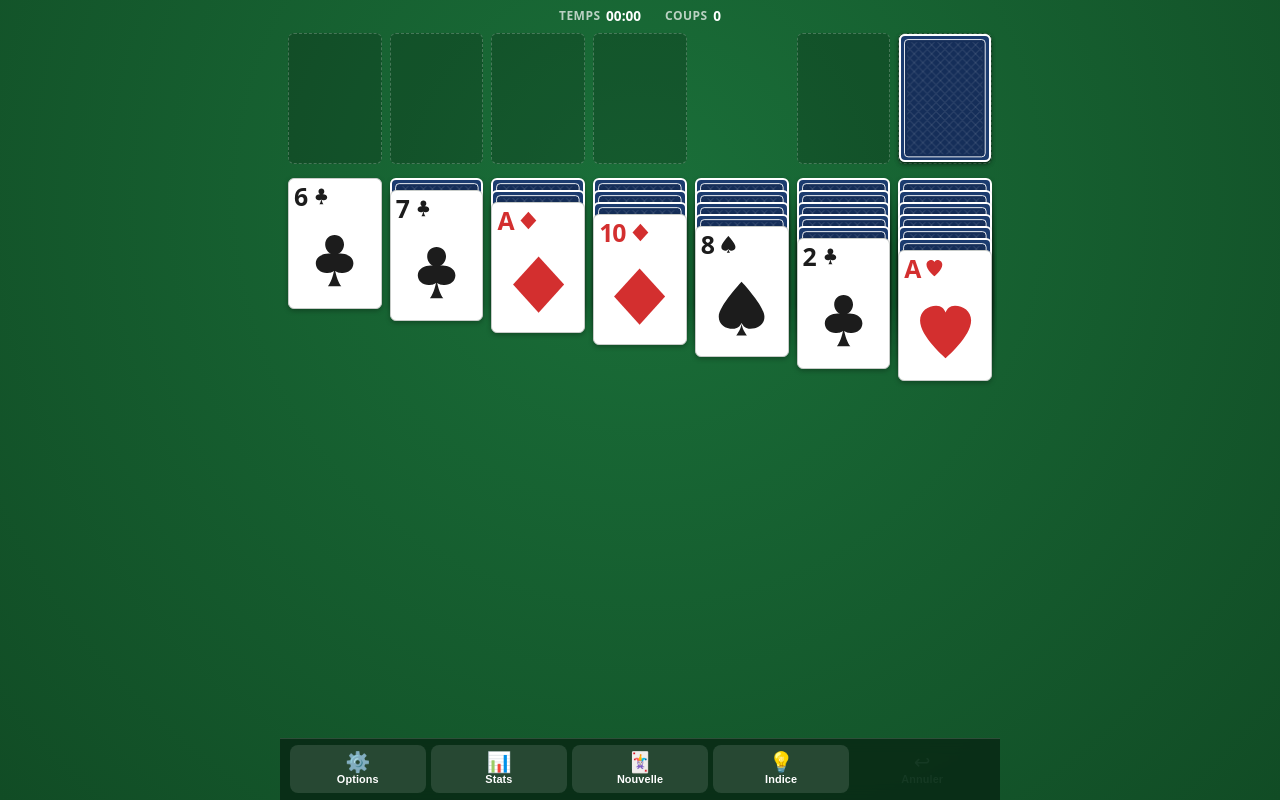
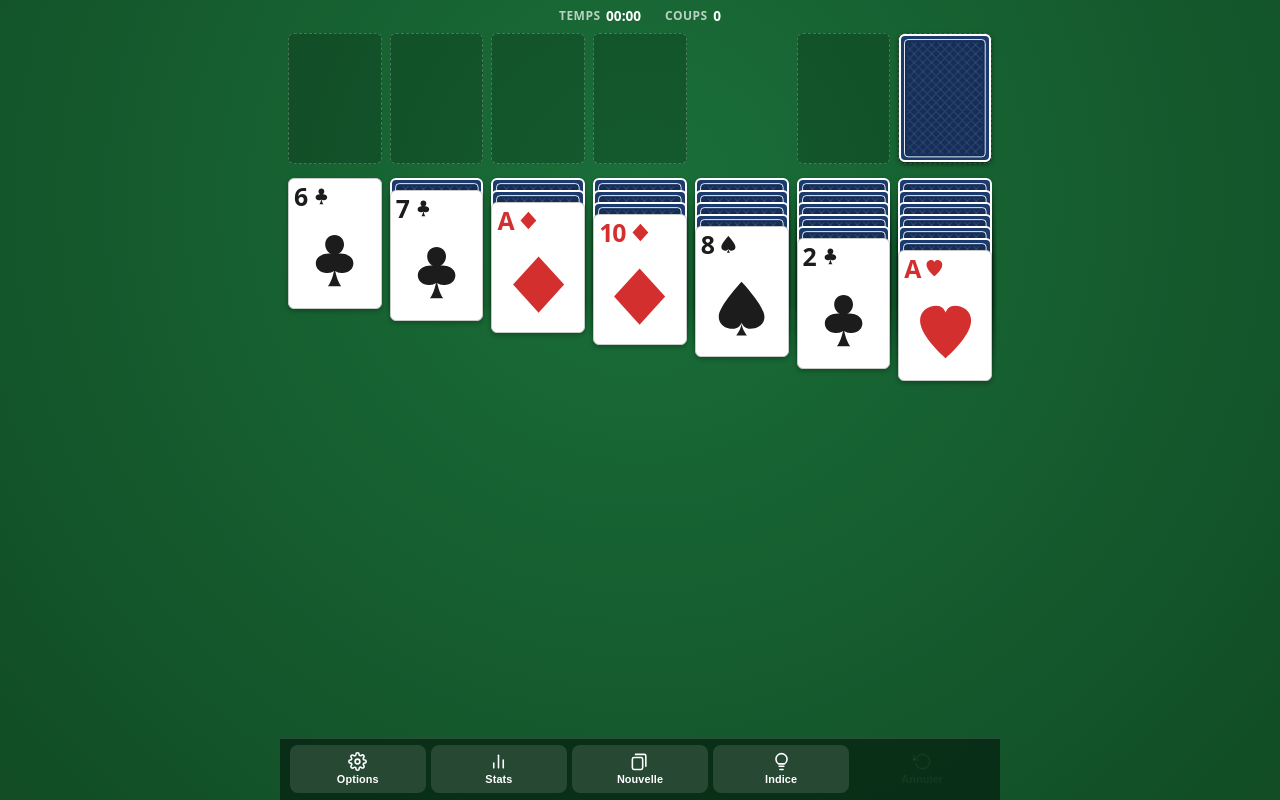
Before and after one commit to onavatte/solitaire, a React (Vite) app: page / in a window 1280 px wide. Built offline with nearby package versions, Linux system fonts and the light colour scheme.

Commit message:
style(ui): remplacer les émojis par des icônes SVG dans les menus et modales

```diff
--- a/src/App.tsx
+++ b/src/App.tsx
@@ -180,7 +180,7 @@ export default function App() {
               minHeight: '44px',
             }}
           >
-            {isAutocompleting ? 'Résolution en cours... ⚡' : 'Terminer automatiquement ⚡'}
+            {isAutocompleting ? 'Résolution en cours...' : 'Terminer automatiquement'}
           </button>
         </div>
       )}
@@ -212,7 +212,7 @@ export default function App() {
               boxShadow: '0 8px 32px rgba(0, 0, 0, 0.5)',
             }}
           >
-            <h2 style={{ fontSize: '2rem', margin: '0 0 0.5rem 0' }}>Victoire ! 🏆</h2>
+            <h2 style={{ fontSize: '2rem', margin: '0 0 0.5rem 0' }}>Victoire !</h2>
             <p style={{ margin: '0 0 1rem 0', color: 'var(--felt-text-muted)', lineHeight: 1.5 }}>
               Donne résolue en <strong>{game.moves} coups</strong>
               <br />
@@ -253,7 +253,7 @@ export default function App() {
                   cursor: 'pointer',
                 }}
               >
-                Voir mes statistiques 📊
+                Voir mes statistiques
               </button>
             </div>
           </div>
--- a/src/ui/OptionsModal.tsx
+++ b/src/ui/OptionsModal.tsx
@@ -64,7 +64,7 @@ export const OptionsModal: React.FC<OptionsModalProps> = ({
           }}
         >
           <h2 id="options-title" style={{ margin: 0, fontSize: '1.3rem', fontWeight: 700 }}>
-            Options ⚙️
+            Options
           </h2>
           <button
             type="button"
@@ -165,7 +165,7 @@ export const OptionsModal: React.FC<OptionsModalProps> = ({
             }}
           >
             <div>
-              <div style={{ fontWeight: 600, fontSize: '0.95rem' }}>Retour haptique 📳</div>
+              <div style={{ fontWeight: 600, fontSize: '0.95rem' }}>Retour haptique</div>
               <div style={{ fontSize: '0.75rem', color: 'var(--felt-text-muted)', marginTop: '0.2rem' }}>
                 Vibrations subtiles lors des coups (mobile)
               </div>
@@ -206,7 +206,7 @@ export const OptionsModal: React.FC<OptionsModalProps> = ({
             }}
           >
             <div>
-              <div style={{ fontWeight: 600, fontSize: '0.95rem' }}>Transitions fluides ✨</div>
+              <div style={{ fontWeight: 600, fontSize: '0.95rem' }}>Transitions fluides</div>
               <div style={{ fontSize: '0.75rem', color: 'var(--felt-text-muted)', marginTop: '0.2rem' }}>
                 Animations GPU de déplacement des cartes
               </div>
--- a/src/ui/StatsModal.tsx
+++ b/src/ui/StatsModal.tsx
@@ -84,7 +84,7 @@ export const StatsModal: React.FC<StatsModalProps> = ({
           }}
         >
           <h2 style={{ margin: 0, fontSize: '1.3rem', fontWeight: 700 }}>
-            Statistiques 📊
+            Statistiques
           </h2>
           <button
             type="button"
--- a/src/ui/Toolbar.tsx
+++ b/src/ui/Toolbar.tsx
@@ -1,4 +1,5 @@
 import React from 'react'
+import { BulbIcon, CardsIcon, ChartIcon, GearIcon, UndoIcon } from './icons'
 
 interface ToolbarProps {
   canUndo: boolean
@@ -25,7 +26,7 @@ export const Toolbar: React.FC<ToolbarProps> = ({
     flexDirection: 'column',
     alignItems: 'center',
     justifyContent: 'center',
-    gap: '2px',
+    gap: '3px',
     padding: '0.3rem 0.2rem',
     backgroundColor: enabled ? 'var(--btn-bg)' : 'transparent',
     color: enabled ? 'var(--felt-text)' : 'var(--btn-disabled)',
@@ -41,11 +42,6 @@ export const Toolbar: React.FC<ToolbarProps> = ({
     fontSize: '0.68rem',
     fontWeight: 600,
     letterSpacing: '0.01em',
-    lineHeight: 1,
-  }
-
-  const iconStyle: React.CSSProperties = {
-    fontSize: '1.25rem',
     lineHeight: 1,
   }
 
@@ -76,9 +72,7 @@ export const Toolbar: React.FC<ToolbarProps> = ({
         aria-label="Options"
         style={itemStyle(true)}
       >
-        <span style={iconStyle} aria-hidden="true">
-          ⚙️
-        </span>
+        <GearIcon size={19} />
         <span style={labelStyle}>Options</span>
       </button>
 
@@ -90,9 +84,7 @@ export const Toolbar: React.FC<ToolbarProps> = ({
         aria-label="Statistiques"
         style={itemStyle(true)}
       >
-        <span style={iconStyle} aria-hidden="true">
-          📊
-        </span>
+        <ChartIcon size={19} />
         <span style={labelStyle}>Stats</span>
       </button>
 
@@ -104,9 +96,7 @@ export const Toolbar: React.FC<ToolbarProps> = ({
         aria-label="Nouvelle partie"
         style={itemStyle(true)}
       >
-        <span style={iconStyle} aria-hidden="true">
-          🃏
-        </span>
+        <CardsIcon size={19} />
         <span style={labelStyle}>Nouvelle</span>
       </button>
 
@@ -118,9 +108,7 @@ export const Toolbar: React.FC<ToolbarProps> = ({
         aria-label="Indice"
         style={itemStyle(true)}
       >
-        <span style={iconStyle} aria-hidden="true">
-          💡
-        </span>
+        <BulbIcon size={19} />
         <span style={labelStyle}>Indice</span>
       </button>
 
@@ -133,9 +121,7 @@ export const Toolbar: React.FC<ToolbarProps> = ({
         aria-label="Annuler"
         style={itemStyle(canUndo)}
       >
-        <span style={iconStyle} aria-hidden="true">
-          ↩
-        </span>
+        <UndoIcon size={19} />
         <span style={labelStyle}>Annuler</span>
       </button>
     </footer>
--- /dev/null
+++ b/src/ui/icons.tsx
@@ -0,0 +1,109 @@
+import React from 'react'
+
+interface IconProps {
+  size?: number
+  style?: React.CSSProperties
+  className?: string
+}
+
+/** Icône engrenage pour Options */
+export const GearIcon: React.FC<IconProps> = ({ size = 20, style, className }) => (
+  <svg
+    width={size}
+    height={size}
+    viewBox="0 0 24 24"
+    fill="none"
+    stroke="currentColor"
+    strokeWidth="2"
+    strokeLinecap="round"
+    strokeLinejoin="round"
+    style={{ display: 'block', ...style }}
+    className={className}
+    aria-hidden="true"
+  >
+    <circle cx="12" cy="12" r="3" />
+    <path d="M19.4 15a1.65 1.65 0 0 0 .33 1.82l.06.06a2 2 0 1 1-2.83 2.83l-.06-.06a1.65 1.65 0 0 0-1.82-.33 1.65 1.65 0 0 0-1 1.51V21a2 2 0 1 1-4 0v-.09A1.65 1.65 0 0 0 9 19.4a1.65 1.65 0 0 0-1.82.33l-.06.06a2 2 0 1 1-2.83-2.83l.06-.06a1.65 1.65 0 0 0 .33-1.82 1.65 1.65 0 0 0-1.51-1H3a2 2 0 1 1 0-4h.09A1.65 1.65 0 0 0 4.6 9a1.65 1.65 0 0 0-.33-1.82l-.06-.06a2 2 0 1 1 2.83-2.83l.06.06a1.65 1.65 0 0 0 1.82.33H9a1.65 1.65 0 0 0 1-1.51V3a2 2 0 1 1 4 0v.09a1.65 1.65 0 0 0 1 1.51 1.65 1.65 0 0 0 1.82-.33l.06-.06a2 2 0 1 1 2.83 2.83l-.06.06a1.65 1.65 0 0 0-.33 1.82V9a1.65 1.65 0 0 0 1.51 1H21a2 2 0 1 1 0 4h-.09a1.65 1.65 0 0 0-1.51 1z" />
+  </svg>
+)
+
+/** Icône histogramme / bar chart pour Statistiques */
+export const ChartIcon: React.FC<IconProps> = ({ size = 20, style, className }) => (
+  <svg
+    width={size}
+    height={size}
+    viewBox="0 0 24 24"
+    fill="none"
+    stroke="currentColor"
+    strokeWidth="2"
+    strokeLinecap="round"
+    strokeLinejoin="round"
+    style={{ display: 'block', ...style }}
+    className={className}
+    aria-hidden="true"
+  >
+    <line x1="18" y1="20" x2="18" y2="10" />
+    <line x1="12" y1="20" x2="12" y2="4" />
+    <line x1="6" y1="20" x2="6" y2="14" />
+  </svg>
+)
+
+/** Icône cartes superposées pour Nouvelle partie */
+export const CardsIcon: React.FC<IconProps> = ({ size = 20, style, className }) => (
+  <svg
+    width={size}
+    height={size}
+    viewBox="0 0 24 24"
+    fill="none"
+    stroke="currentColor"
+    strokeWidth="2"
+    strokeLinecap="round"
+    strokeLinejoin="round"
+    style={{ display: 'block', ...style }}
+    className={className}
+    aria-hidden="true"
+  >
+    <rect x="3" y="7" width="13" height="15" rx="2" />
+    <path d="M7 3h11a2 2 0 0 1 2 2v13" />
+  </svg>
+)
+
+/** Icône ampoule pour Indice */
+export const BulbIcon: React.FC<IconProps> = ({ size = 20, style, className }) => (
+  <svg
+    width={size}
+    height={size}
+    viewBox="0 0 24 24"
+    fill="none"
+    stroke="currentColor"
+    strokeWidth="2"
+    strokeLinecap="round"
+    strokeLinejoin="round"
+    style={{ display: 'block', ...style }}
+    className={className}
+    aria-hidden="true"
+  >
+    <path d="M9 18h6" />
+    <path d="M10 22h4" />
+    <path d="M12 2a7 7 0 0 0-7 7c0 2.5 1.3 4.7 3.2 6H15.8c1.9-1.3 3.2-3.5 3.2-6a7 7 0 0 0-7-7z" />
+  </svg>
+)
+
+/** Icône retour / annuler pour Annuler */
+export const UndoIcon: React.FC<IconProps> = ({ size = 20, style, className }) => (
+  <svg
+    width={size}
+    height={size}
+    viewBox="0 0 24 24"
+    fill="none"
+    stroke="currentColor"
+    strokeWidth="2"
+    strokeLinecap="round"
+    strokeLinejoin="round"
+    style={{ display: 'block', ...style }}
+    className={className}
+    aria-hidden="true"
+  >
+    <polyline points="1 4 1 10 7 10" />
+    <path d="M3.51 15a9 9 0 1 0 2.13-9.36L1 10" />
+  </svg>
+)
```
Also changed, not shown: 1 other file (tests, documents, lock files or other folders).
